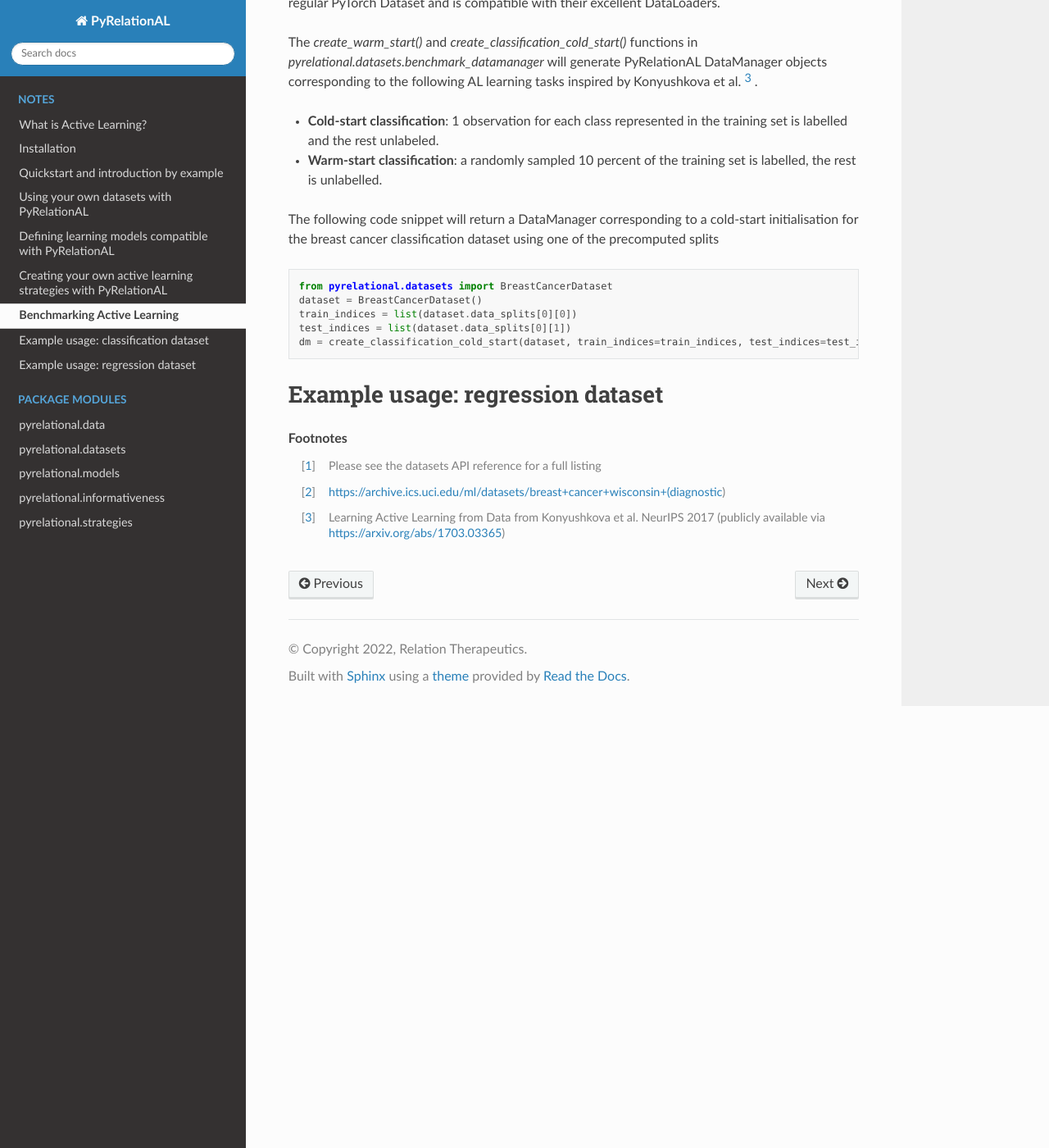
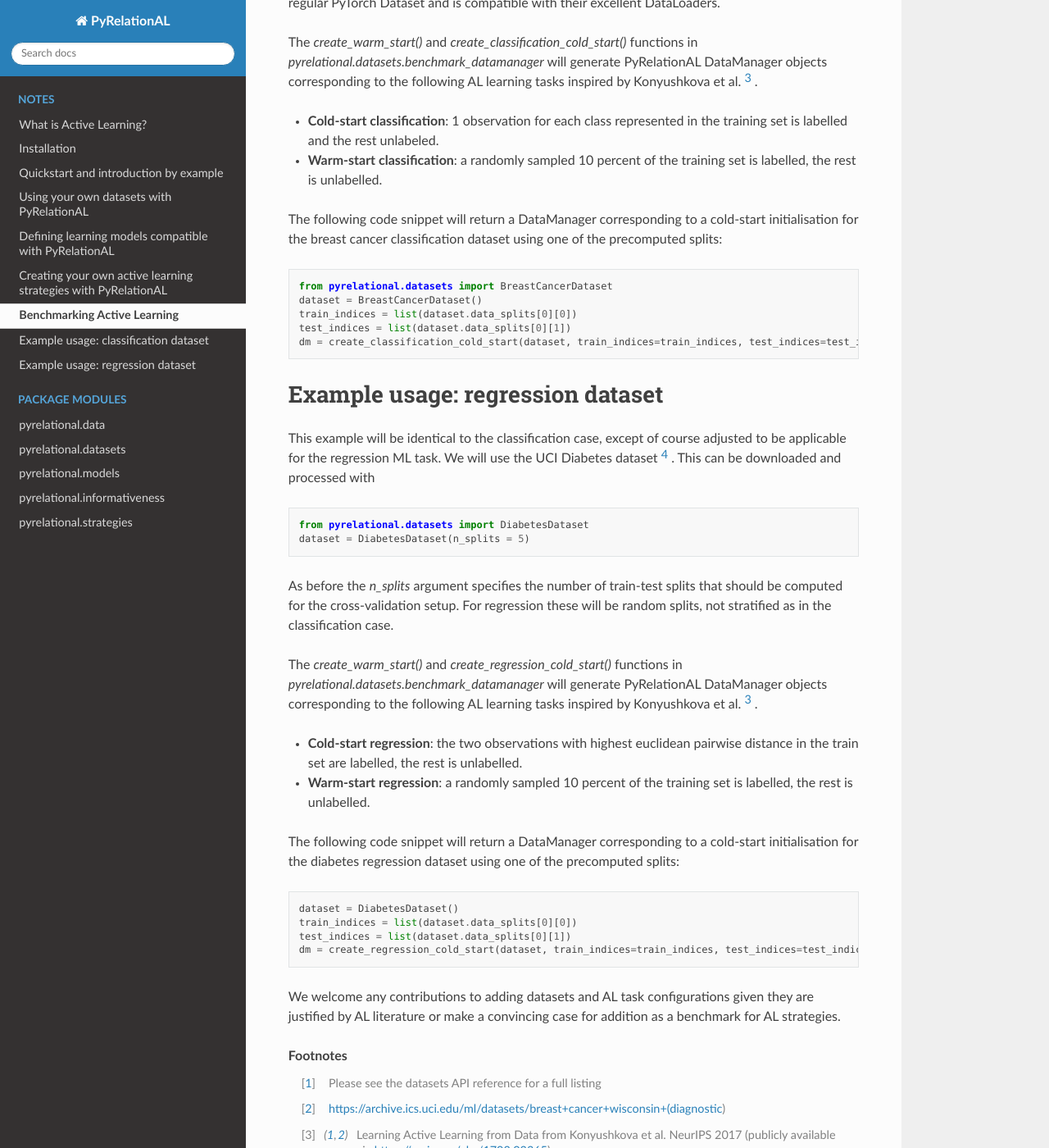
Before and after one commit to RelationRx/pyrelational, a Sphinx documentation site: the page built from docs/source/notes/benchmark_datasets.rst, in a window 1280 px wide and 1400 px high, scrolled down 960 px. Shown: the whole window at 82% size. Built offline with Sphinx 7.4.7 and the Read the Docs theme 2.0.0, drawn with Linux system fonts in a browser that asks for light colours; some of the changed text lies outside the part shown.

Commit message:
Updating tutorial on regression datasets

```diff
--- a/docs/source/notes/benchmark_datasets.rst
+++ b/docs/source/notes/benchmark_datasets.rst
@@ -28,7 +28,7 @@ The `create_warm_start()` and `create_classification_cold_start()` functions in
 - **Cold-start classification**: 1 observation for each class represented in the training set is labelled and the rest unlabeled.
 - **Warm-start classification**: a randomly sampled 10 percent of the training set is labelled, the rest is unlabelled.
 
-The following code snippet will return a DataManager corresponding to a cold-start initialisation for the breast cancer classification dataset using one of the precomputed splits
+The following code snippet will return a DataManager corresponding to a cold-start initialisation for the breast cancer classification dataset using one of the precomputed splits:
 
 .. code-block:: python
 
@@ -42,10 +42,34 @@ The following code snippet will return a DataManager corresponding to a cold-sta
 Example usage: regression dataset
 =================================
 
+This example will be identical to the classification case, except of course adjusted to be applicable for the regression ML task. We will use the UCI Diabetes dataset [#f4]_ . This can be downloaded and processed with
 
+.. code-block:: python
+
+    from pyrelational.datasets import DiabetesDataset
+    dataset = DiabetesDataset(n_splits = 5)
+
+As before the `n_splits` argument specifies the number of train-test splits that should be computed for the cross-validation setup. For regression these will be random splits, not stratified as in the classification case.
+
+The `create_warm_start()` and `create_regression_cold_start()` functions in `pyrelational.datasets.benchmark_datamanager` will generate PyRelationAL DataManager objects corresponding to the following AL learning tasks inspired by Konyushkova et al. [#f3]_ .
+
+- **Cold-start regression**: the two observations with highest euclidean pairwise distance in the train set are labelled, the rest is unlabelled.
+- **Warm-start regression**: a randomly sampled 10 percent of the training set is labelled, the rest is unlabelled.
+
+The following code snippet will return a DataManager corresponding to a cold-start initialisation for the diabetes regression dataset using one of the precomputed splits:
+
+.. code-block:: python
+
+    dataset = DiabetesDataset()
+    train_indices = list(dataset.data_splits[0][0])
+    test_indices = list(dataset.data_splits[0][1])
+    dm = create_regression_cold_start(dataset, train_indices=train_indices, test_indices=test_indices)
+
+We welcome any contributions to adding datasets and AL task configurations given they are justified by AL literature or make a convincing case for addition as a benchmark for AL strategies.
 
 .. rubric:: Footnotes
 
 .. [#f1] Please see the datasets API reference for a full listing
 .. [#f2] https://archive.ics.uci.edu/ml/datasets/breast+cancer+wisconsin+(diagnostic)
 .. [#f3] Learning Active Learning from Data from Konyushkova et al. NeurIPS 2017 (publicly available via https://arxiv.org/abs/1703.03365)
+.. [#f4] https://archive.ics.uci.edu/ml/datasets/diabetes
```
Also changed, not shown: other parts of docs/source/notes/benchmark_datasets.rst (+1 -1 lines).
